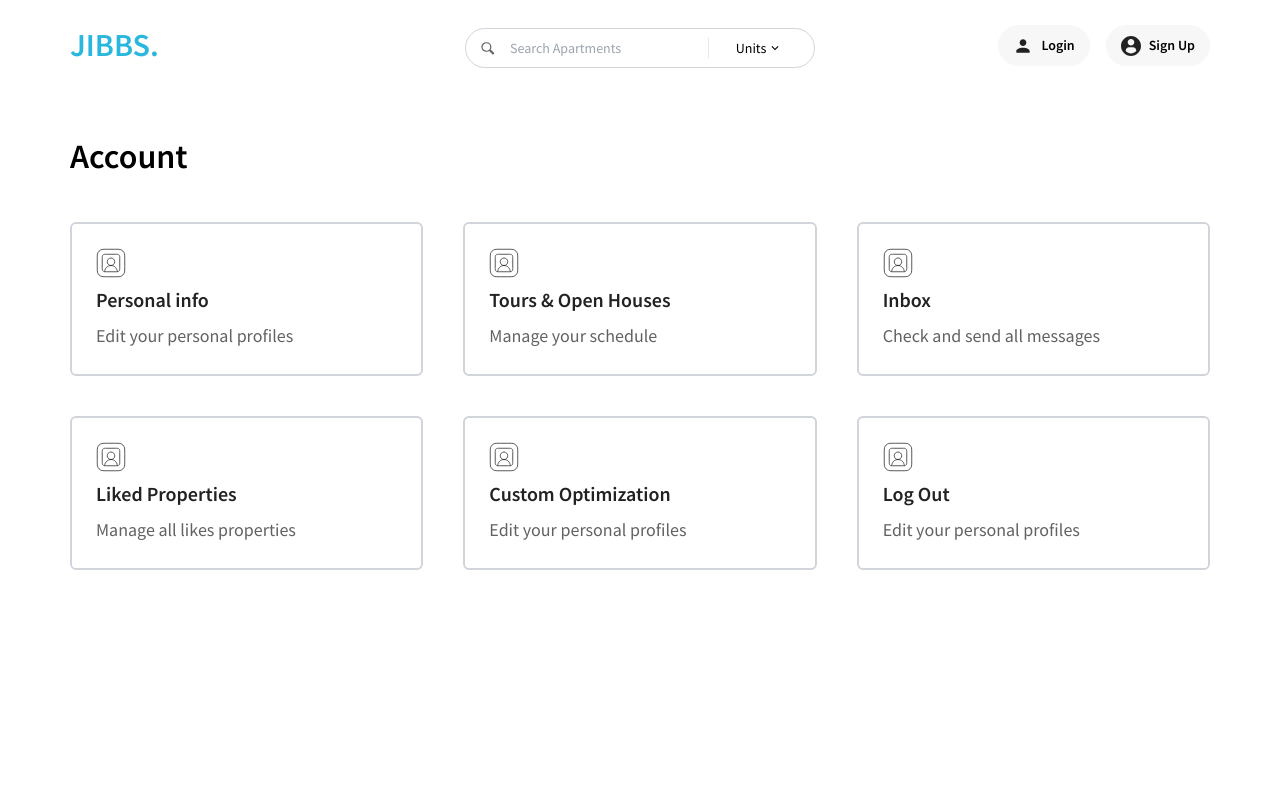
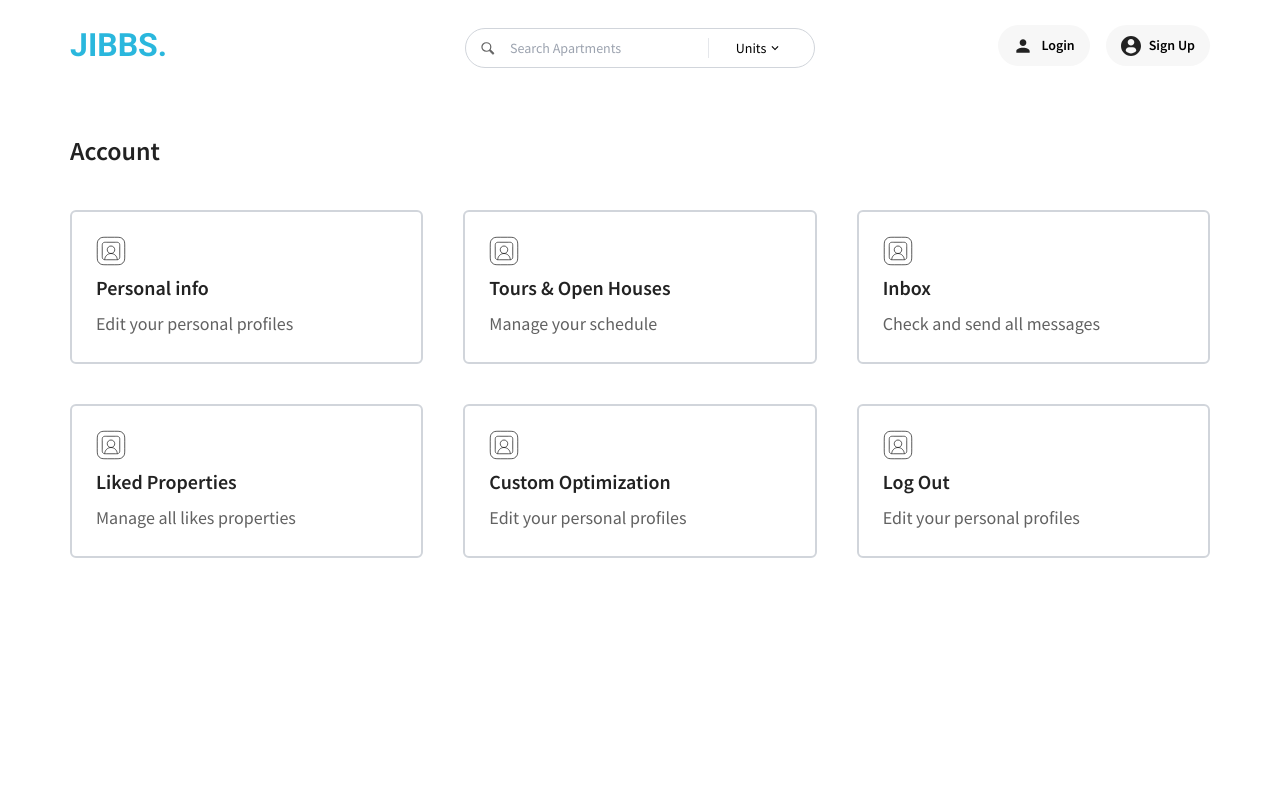
Before and after one commit to shariful10/jiibs, a Next.js app: page /account in a window 1280 px wide. Shown: the top 800 px of the page. Built offline with nearby package versions, Linux system fonts and the light colour scheme.

Commit message:
fixed logo issue

```diff
--- a/src/Components/AccountPageCard.jsx
+++ b/src/Components/AccountPageCard.jsx
@@ -24,7 +24,7 @@ const cardData = [
   },
   {
     id: 4,
-		url: "/account",
+    url: "/wishlists",
     title: "Liked Properties",
     subtitle: "Manage all likes properties",
   },
--- a/src/Components/Shared/Logo.jsx
+++ b/src/Components/Shared/Logo.jsx
@@ -3,7 +3,7 @@ import Link from "next/link";
 export default function Logo() {
   return (
     <>
-      <div className="flex text-[32px] leading-[47px] font-semibold text-primary">
+      <div className="flex text-[32px] leading-[47px] font-semibold text-primary font-roboto">
         <Link href="/">JIBBS.</Link>
       </div>
     </>
--- a/src/app/(root)/account/page.jsx
+++ b/src/app/(root)/account/page.jsx
@@ -5,7 +5,9 @@ const AccountPage = () => {
   return (
     <Container className="px-6 md:px-0 min-h-[calc(100vh-95px)]">
       <div className="mt-10 mb-20">
-				<h2 className="text-[34px] font-semibold mb-10">Account</h2>
+        <h2 className="font-semibold text-[26px] xxl:text-3xl text-blackText mb-10">
+          Account
+        </h2>
         <AccountPageCard />
       </div>
     </Container>
--- a/src/app/(root)/tours-and-open-houses/page.jsx
+++ b/src/app/(root)/tours-and-open-houses/page.jsx
@@ -8,7 +8,7 @@ const ToursAndOpenHouses = () => {
   const [tab, setTab] = useState("upcoming");
 
   return (
-		<Container className="px-6 md:px-0 min-h-[calc(100vh-95px)]">
+    <Container className="px-6 md:px-0 min-h-[calc(100vh-95px)] pb-14">
       <div className="my-10">
         <div className="flex justify-between items-center">
           <div className="text-darkGray flex items-center gap-6">
--- a/src/app/globals.css
+++ b/src/app/globals.css
@@ -1,4 +1,6 @@
 @import url("https://fonts.googleapis.com/css2?family=Source+Sans+Pro:wght@400;600;700&display=swap");
+@import url("https://fonts.googleapis.com/css2?family=Roboto:ital,wght@0,100;0,300;0,400;0,500;0,700;0,900;1,100;1,300;1,400;1,500;1,700;1,900&display=swap");
+
 @tailwind base;
 @tailwind components;
 @tailwind utilities;
--- a/tailwind.config.js
+++ b/tailwind.config.js
@@ -11,7 +11,9 @@ module.exports = {
   ],
   theme: {
     extend: {
-      fontFamily: {},
+      fontFamily: {
+        roboto: "Roboto, sans-serif",
+      },
       colors: {
         primary: "#2AB7DD",
         softGray: "#E4E4E4",
```
Lines whose indentation alone changed are shown as unchanged.
